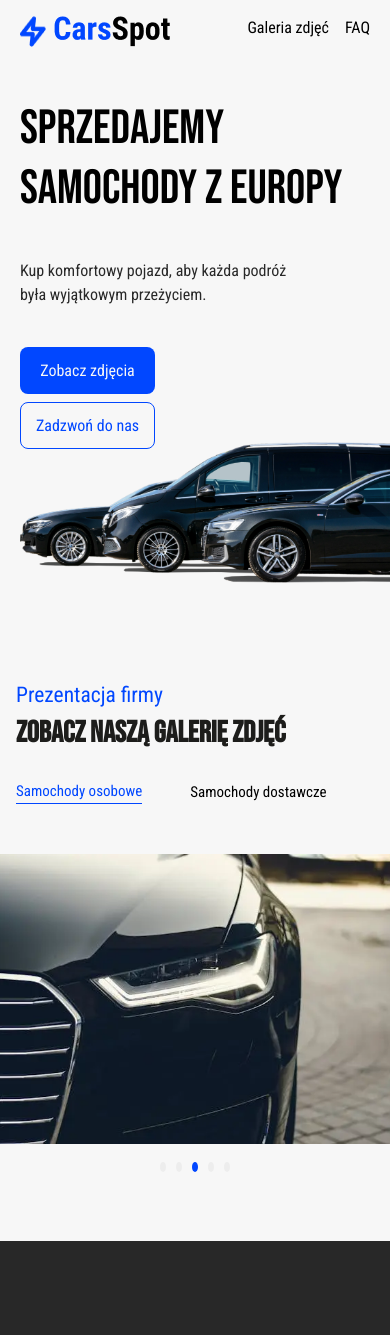
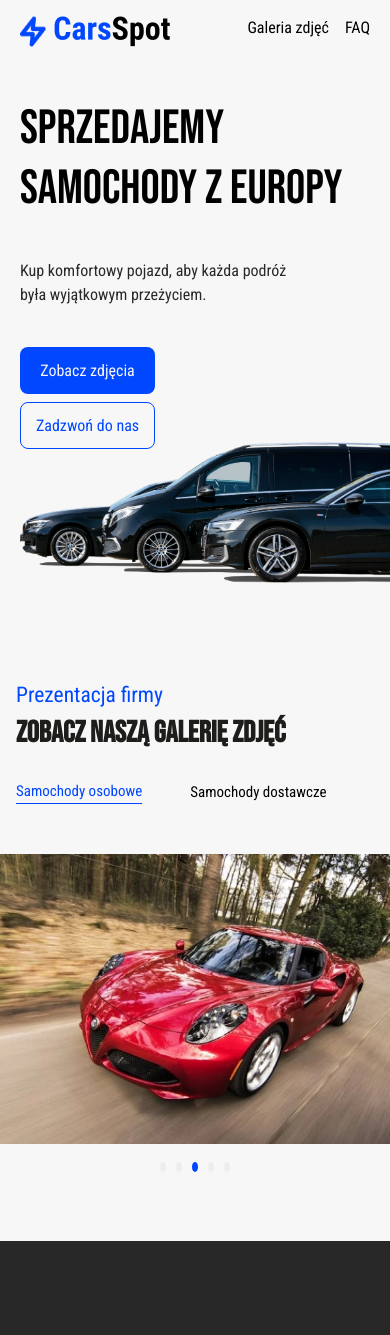
Before and after one commit to artur-IT/recruitment_adSite.pro, a React (Vite) app: page / in a window 390 px wide. Shown: the top 1335 px of the page. Built offline with nearby package versions, Linux system fonts and the light colour scheme.

Commit message:
fix view - Hero One

```diff
--- a/src/App.jsx
+++ b/src/App.jsx
@@ -41,7 +41,7 @@
             </div>
 
             {/* info */}
-            <div className="absolute z-40 h-[343px] w-11/12">
+            <div className="absolute z-40 h-[343px] w-10/12">
               <div className="grid lg:gap-6">
                 <div className="font-bebas-neue text-5xl leading-tight lg:w-[650px] lg:text-[76px]">
                   {"Sprzedajemy samochody z europy".toUpperCase()}
@@ -50,7 +50,7 @@
                   Kup komfortowy pojazd, aby każda podróż była wyjątkowym
                   przeżyciem.
                 </p>
-                <div className="flex flex-col gap-2 font-roboto-condensed sm:flex-row sm:gap-6">
+                <div className="flex w-fit flex-col gap-2 font-roboto-condensed sm:flex-row sm:gap-6">
                   <button className="h-[47px] w-[135px] rounded-lg bg-[#0147FF] text-[#F7F7F7] md:w-[158px]">
                     <a href="#gallery">Zobacz zdjęcia</a>
                   </button>
@@ -70,7 +70,7 @@
 
         {/* Headers Block */}
         <section className="bg-[#F7F7F7] lg:h-[207px] lg:px-24 lg:pt-16">
-          <div className="mx-4 grid lg:mx-auto lg:w-[1264px] lg:gap-6">
+          <div className="mx-4 grid lg:mx-auto lg:gap-6">
             <div className="lg:h-[80px] lg:w-[434px]">
               <span className="font-roboto-condensed text-[21.5px] leading-[32.25px] text-[#0147FF]">
                 Prezentacja firmy
@@ -95,7 +95,7 @@
         </section>
 
         {/* GALLERY SLIDER  */}
-        <section className="h-max-[450px] container mx-auto bg-[#F7F7F7] lg:h-[678px] lg:w-[1440px] lg:p-14">
+        <section className="h-max-[450px] lg:h-max-[678px] container mx-auto bg-[#F7F7F7] lg:w-[1440px] lg:p-14">
           <Slider />
         </section>
 
--- a/src/components/Slider.jsx
+++ b/src/components/Slider.jsx
@@ -19,16 +19,26 @@
         else return prevSlide + 1;
       });
     }, 2000);
-
     return () => clearInterval(timer);
   }, [images.length]);
+
+  const translateXcalc = () => {
+    const md = 768;
+    const lg = 1024;
+    if (innerWidth >= md && innerWidth < lg) {
+      return 50;
+    } else if (innerWidth > lg) {
+      return 55;
+    }
+  };
 
   return (
     <div className="slider-container">
       <div
         className="slider"
         style={{
-          transform: `translateX(-${currentSlide * (screen.availWidth > 1023 ? 55 : 50)}%)`,
+          // transform: `translateX(-${currentSlide * (innerWidth > 1023 ? 55 : 50)}%)`,
+          transform: `translateX(-${currentSlide * translateXcalc()}%)`,
         }}
       >
         {images.map((image, index) => (
--- a/src/styles/slider.css
+++ b/src/styles/slider.css
@@ -2,7 +2,7 @@
   position: relative;
   width: 100%;
   height: auto;
-  margin: 50px auto;
+  margin: 50px 0;
   overflow: hidden;
 }
 
@@ -22,7 +22,6 @@
 .slide img {
   width: 100%;
   height: 100%;
-  object-fit: cover;
 }
 
 .dots {
@@ -50,8 +49,6 @@
 @media (max-width: 1023px) {
   .slide {
     margin: 0;
-    display: flex;
-    justify-content: center;
   }
 
   .slider {
@@ -60,5 +57,6 @@
   .slide img {
     width: auto;
     height: 100%;
+    object-fit: cover;
   }
 }
```
